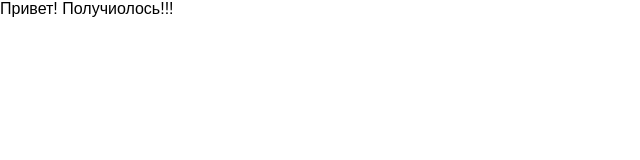
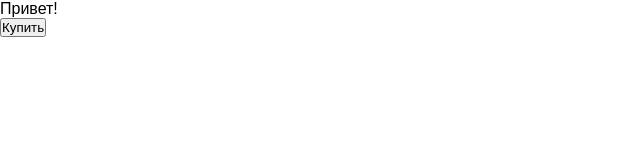
Before and after one commit to Max4tt/auto, a plain HTML site: page index.html in a window 1280 px wide. Shown: the whole page, without its empty margins (0-640 px from the left). Drawn offline with Linux system fonts and the light colour scheme.

Commit message:
Update index.html

```diff
--- a/index.html
+++ b/index.html
@@ -19,6 +19,7 @@
     </style>
 </head>
 <body>
-    <p>Привет! Получиолось!!!</p>
+    <p>Привет!</p>
+    <button id="buy">Купить</button>
 </body>
 </html>
```
